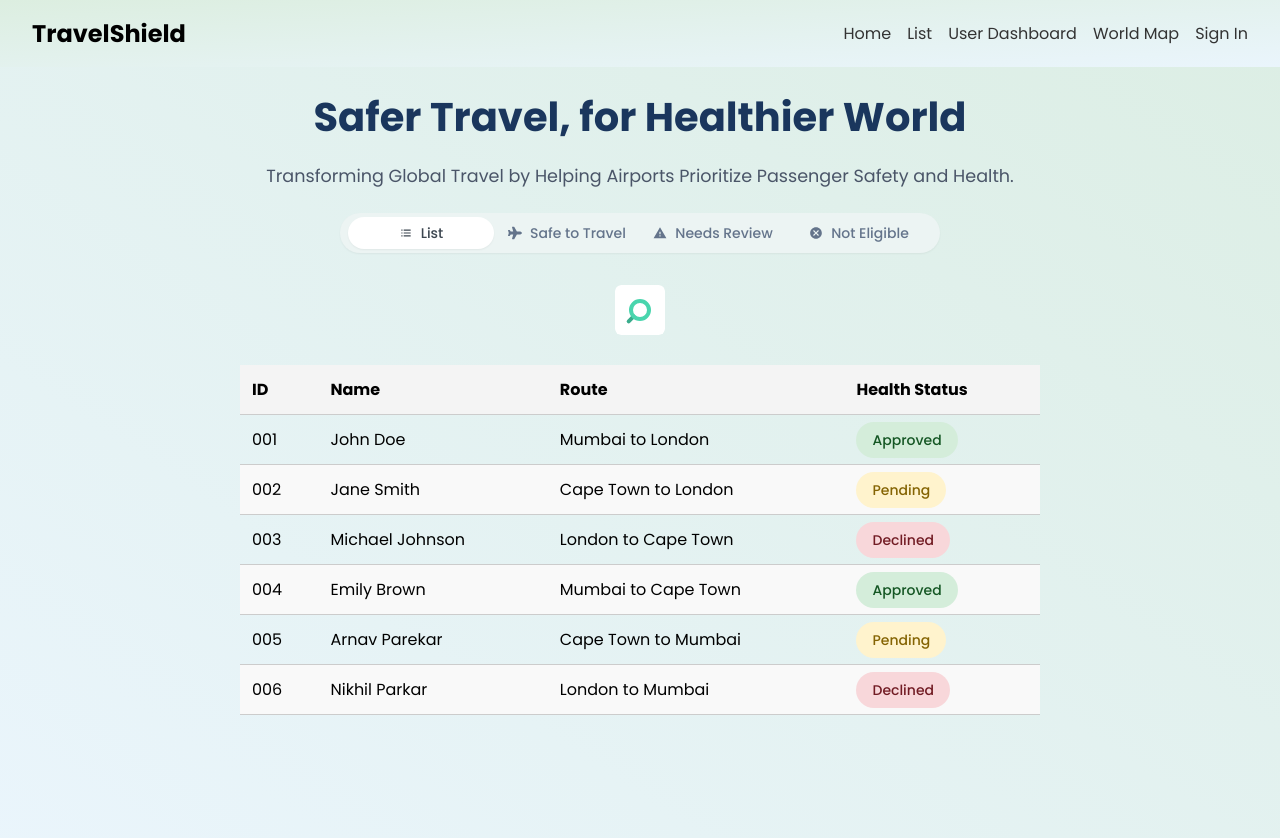
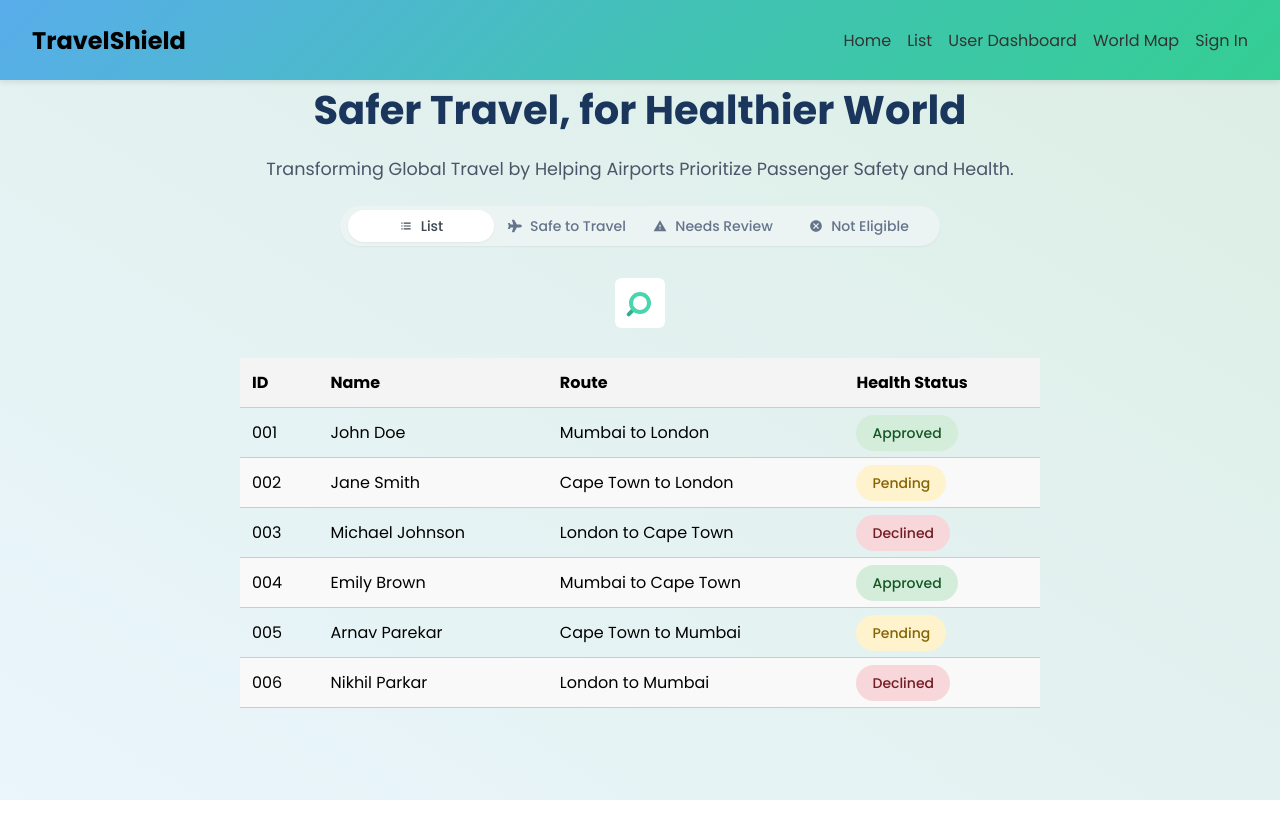
Before and after one commit to arnavparekar/TravelShield-Web, a React app: page /list in a window 1280 px wide. Shown: the top 838 px of the page. After the commit the page ends 800 px from the top, so only its background shows below. Built offline with nearby package versions, Linux system fonts and the light colour scheme; no server answers.

Commit message:
Header Updated

```diff
--- a/src/components/Header.css
+++ b/src/components/Header.css
@@ -1,9 +1,27 @@
-.header {
+/* .header {
     display: flex;
     justify-content: space-between;
     align-items: center;
     padding: 1rem 2rem;
-    background: linear-gradient(to bottom right, #dceee0, #eaf5fc);
+    background: #59adeb;
+
+  background: -moz-linear-gradient(-45deg, #59adeb 0%, #42c2b5 52%, #34ce93 100%);
+
+  background: -webkit-linear-gradient(-45deg, #59adeb 0%, #42c2b5 52%, #34ce93 100%);
+
+  background: linear-gradient(135deg, #59adeb 0%, #42c2b5 52%, #34ce93 100%);
+
+  filter: progid: DXImageTransform.Microsoft.gradient( startColorstr='#59adeb', endColorstr='#34ce93', GradientType=1);
+
+  background-size: 350% 350%;
+  animation: waveColors 8s ease infinite;
+
+  position: absolute;
+  top: 0;
+  left: 0;
+  width: 100%;
+  text-align: center;
+  margin: 0 auto;
   }
 
   .logo {
@@ -21,3 +39,49 @@
   .nav-links a:hover {
     text-decoration: underline;
   }
+   */
+   :root {
+    --header-height: 80px; /* Adjust based on your desired header height */
+  }
+
+  .header {
+    display: flex;
+    justify-content: space-between;
+    align-items: center;
+    padding: 1rem 2rem;
+    background: linear-gradient(135deg, #59adeb 0%, #42c2b5 52%, #34ce93 100%);
+    position: fixed; /* Keeps the header fixed at the top */
+    top: 0;
+    left: 0;
+    width: 100%;
+    height: var(--header-height); /* Sets the header height */
+    z-index: 1000; /* Ensures the header stays above other content */
+    text-align: center;
+    box-shadow: 0 2px 6px rgba(0, 0, 0, 0.1); /* Adds optional shadow */
+  }
+
+  .nav-links a {
+    margin-left: 1rem;
+    text-decoration: none;
+    color: #333;
+  }
+
+  .nav-links a:hover {
+    text-decoration: underline;
+  }
+
+  .logo {
+    font-size: 1.5rem;
+    font-weight: bold;
+    color: black;
+  }
+
+  /* Push content below the fixed header */
+  body {
+    margin: 0;
+    padding: 0;
+  }
+
+  main {
+    padding-top: var(--header-height); /* Ensures content starts below the header */
+  }
--- a/src/components/Header.js
+++ b/src/components/Header.js
@@ -1,3 +1,57 @@
+// import React, { useState, useEffect } from "react";
+// import { Link, useHistory } from "react-router-dom";
+// import { getAuth, onAuthStateChanged, signOut } from "firebase/auth";
+// import { app } from "../firebase";
+// import "./Header.css";
+
+// function Header() {
+//   const [user, setUser] = useState(null);
+//   const history = useHistory();
+
+//   useEffect(() => {
+//     const auth = getAuth(app);
+//     const unsubscribe = onAuthStateChanged(auth, (currentUser) => {
+//       setUser(currentUser);
+//     });
+//     return () => unsubscribe();
+//   }, []);
+
+//   const handleSignOut = async () => {
+//     try {
+//       const auth = getAuth(app);
+//       await signOut(auth);
+//       setUser(null);
+//       history.push("/");
+//     } catch (error) {
+//       console.error("Error signing out:", error);
+//     }
+//   };
+
+//   return (
+//     <header className="header">
+//       <div className="logo">TravelShield</div>
+//       <nav className="nav-links">
+//         <Link to="/">Home</Link>
+//         <Link to="/list">List</Link>
+//         <Link to="/user-dashboard">User Dashboard</Link>
+//         <Link to="/world-map">World Map</Link>
+//         {user ? (
+//           <button onClick={handleSignOut} className="auth-btn">
+//             Sign Out
+//           </button>
+//         ) : (
+//           <Link to="/sign-in" className="auth-btn">
+//             Sign In
+//           </Link>
+//         )}
+//       </nav>
+//     </header>
+//   );
+// }
+
+// export default Header;
+
+
 import React, { useState, useEffect } from "react";
 import { Link, useHistory } from "react-router-dom";
 import { getAuth, onAuthStateChanged, signOut } from "firebase/auth";
@@ -6,6 +60,10 @@ import "./Header.css";
 
 function Header() {
   const [user, setUser] = useState(null);
+  const [isScrollingUp, setIsScrollingUp] = useState(true);
+  const [scrollY, setScrollY] = useState(0);
+  const [isSmallHeader, setIsSmallHeader] = useState(false);
+
   const history = useHistory();
 
   useEffect(() => {
@@ -27,8 +85,27 @@ function Header() {
     }
   };
 
+  useEffect(() => {
+    let lastScrollY = window.scrollY;
+
+    const handleScroll = () => {
+      const currentScrollY = window.scrollY;
+      setIsScrollingUp(currentScrollY < lastScrollY);
+      setIsSmallHeader(currentScrollY > 100);
+      lastScrollY = currentScrollY;
+      setScrollY(currentScrollY);
+    };
+
+    window.addEventListener("scroll", handleScroll);
+    return () => window.removeEventListener("scroll", handleScroll);
+  }, []);
+
   return (
-    <header className="header">
+    <header
+      className={`header ${isScrollingUp ? "visible" : "hidden"} ${
+        isSmallHeader ? "small" : ""
+      }`}
+    >
       <div className="logo">TravelShield</div>
       <nav className="nav-links">
         <Link to="/">Home</Link>
--- a/src/pages/Home.css
+++ b/src/pages/Home.css
@@ -1,11 +1,12 @@
   :root{
-    --header-height: 64px;
+    --header-height: 80px;
   }
 
   .home {
     min-height: 100vh;
     width: 100%;
     overflow-x: hidden;
+    padding-top: var(--header-height);
   }
 
   .container {
--- a/src/pages/List.css
+++ b/src/pages/List.css
@@ -4,6 +4,7 @@
     flex-direction: column;
     align-items: center;
     padding: 20px;
+    padding-top: var(--header-height);
   }
 
   .hero {
--- a/src/pages/UserDashboard.css
+++ b/src/pages/UserDashboard.css
@@ -2,7 +2,9 @@
     max-width: 1400px;
     margin: 0 auto;
     padding: 2rem;
+    padding-top: var(--header-height);
   }
+
 
   .dashboard-container .header {
     display: flex;
@@ -11,6 +13,7 @@
     background: linear-gradient(to right, #004d40, #00695c);
     color: white;
     padding: 1.5rem 2rem;
+    padding-top: var(--header-height);
     border-radius: 12px;
     margin-bottom: 2rem;
     box-shadow: 0 4px 15px rgba(0, 0, 0, 0.1);
```
Also changed, not shown: src/components/Tabs.css (deleted, +0 -55 lines).
